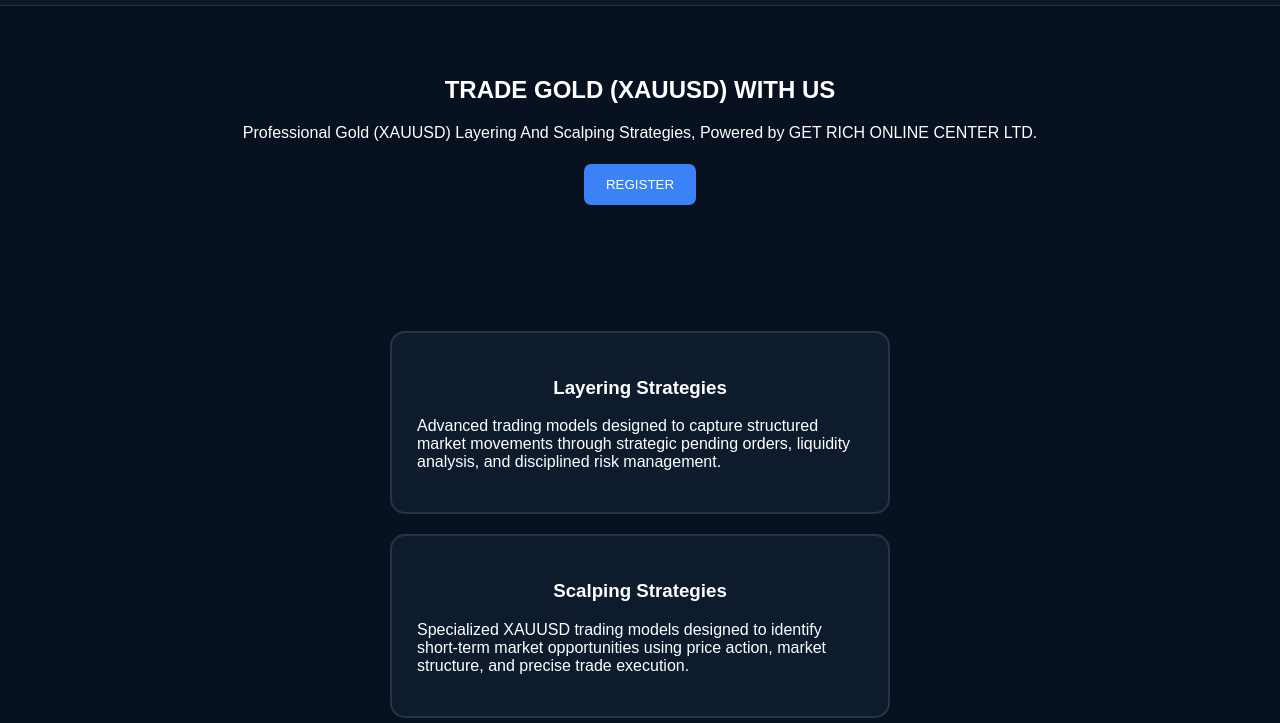
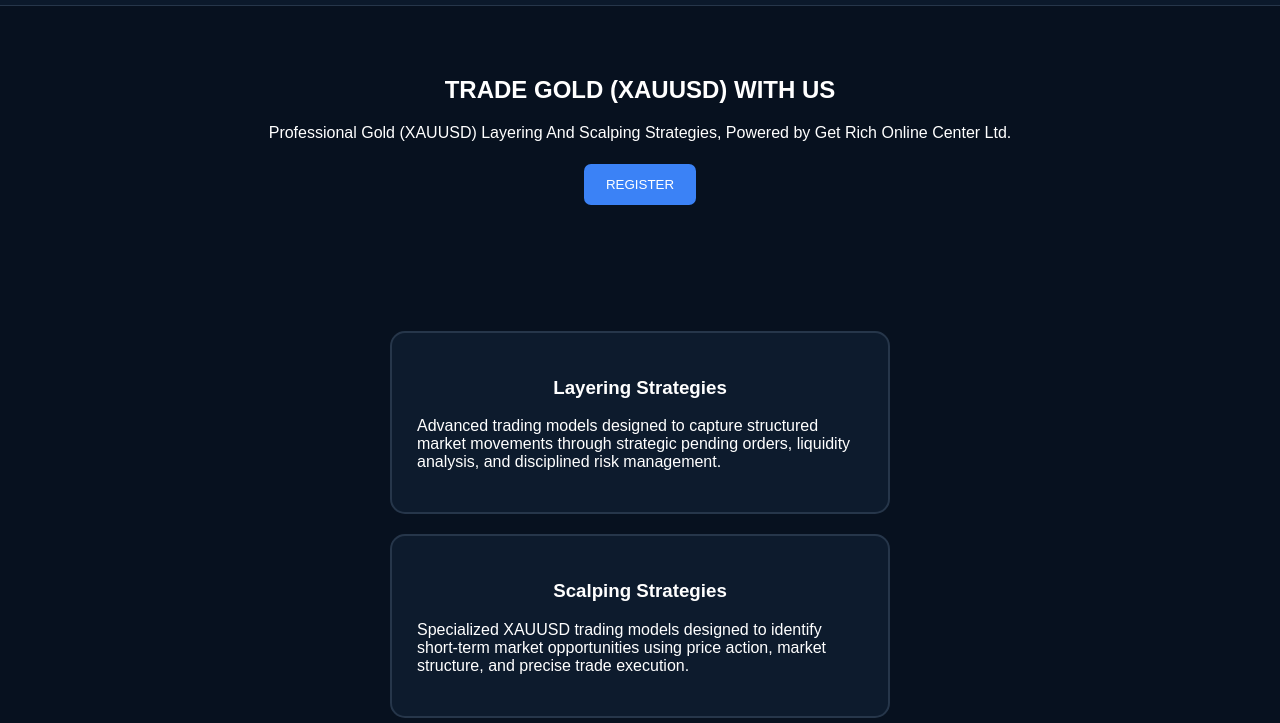
Before and after one commit to GROCLTD/Get-Rich-Online-Center-Ltd, a plain HTML site: page index.html in a window 1280 px wide. Shown: the part 77-800 px from the top of the page. Drawn offline with nearby package versions, Linux system fonts and the light colour scheme.

Commit message:
Correct capitalization in footer text

```diff
--- a/index.html
+++ b/index.html
@@ -313,7 +313,7 @@ footer {
 
     <p>
         Professional Gold (XAUUSD) Layering And Scalping Strategies,
-        Powered by GET RICH ONLINE CENTER LTD.
+        Powered by Get Rich Online Center Ltd.
     </p>
 
     <a href="#access">
```
